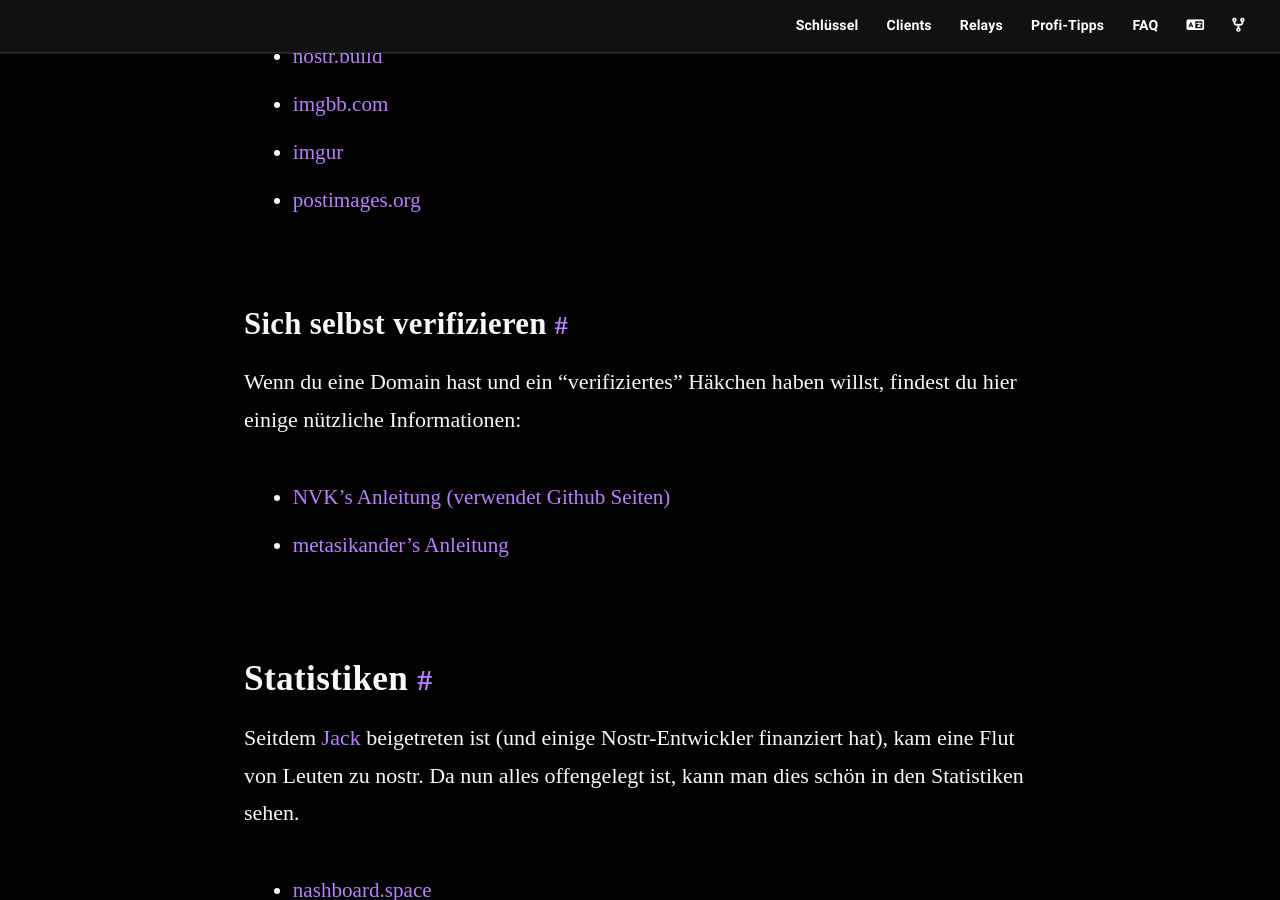
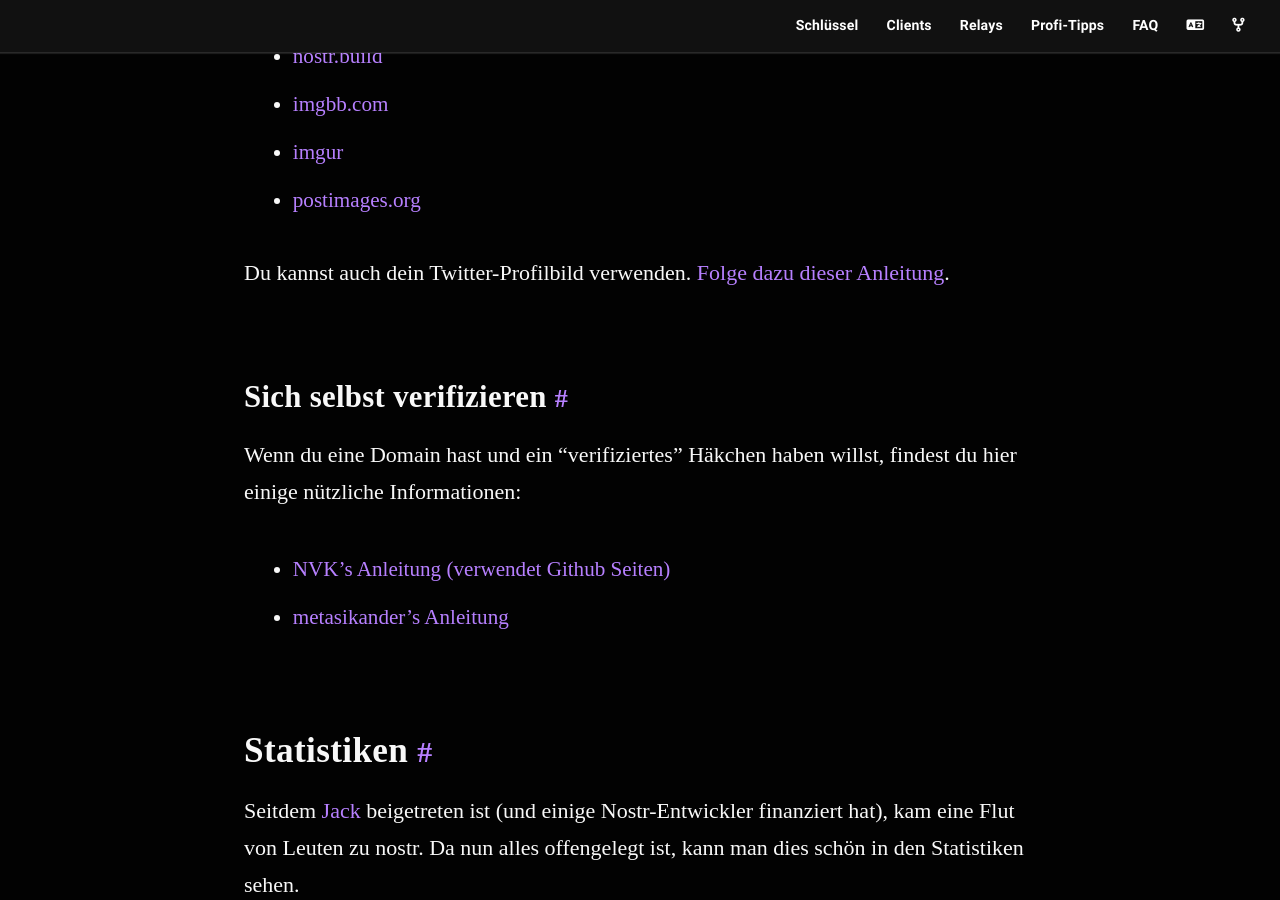
Before and after one commit to cercatrova21/nostr-info.de, a Jekyll site: the page built from index.md, in a window 1280 px wide and 900 px high, scrolled down 6533 px. Built offline with Jekyll 4.4.1, drawn with Linux system fonts in a browser that asks for light colours; some web fonts are replaced.

Commit message:
Twitterprofilbild

```diff
--- a/index.md
+++ b/index.md
@@ -161,6 +161,8 @@ Hier sind einige kostenlose Bilder-Hoster:
 - [imgur](https://imgur.com/)
 - [postimages.org](https://postimages.org/)
 
+Du kannst auch dein Twitter-Profilbild verwenden. [Folge dazu dieser Anleitung](https://medium.com/@_Bosch_/how-to-use-your-twitter-display-picture-on-nostr-fd43c6a26257).
+
 ### Sich selbst verifizieren
 
 Wenn du eine Domain hast und ein "verifiziertes" Häkchen haben willst, findest du hier einige
```
